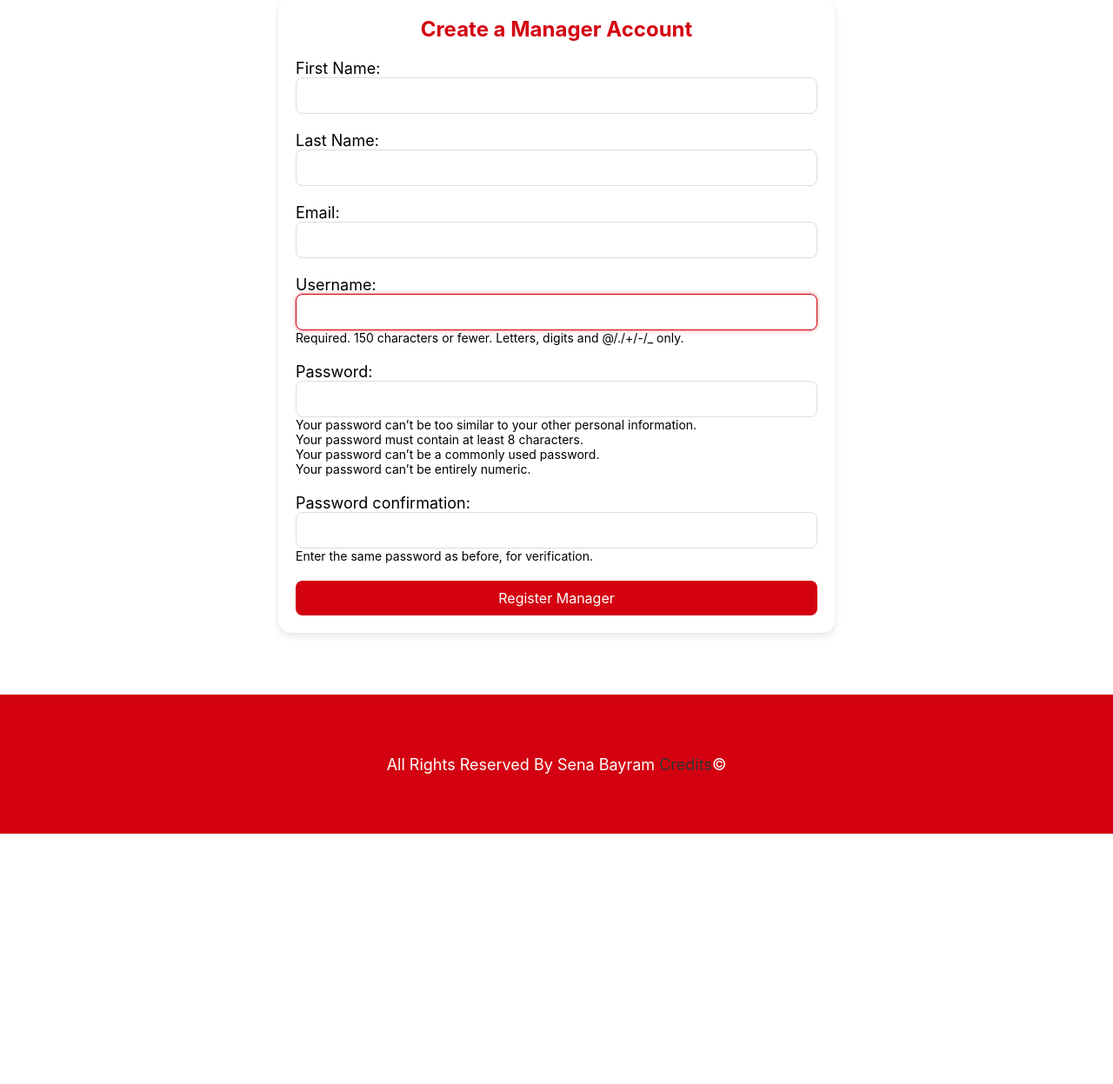
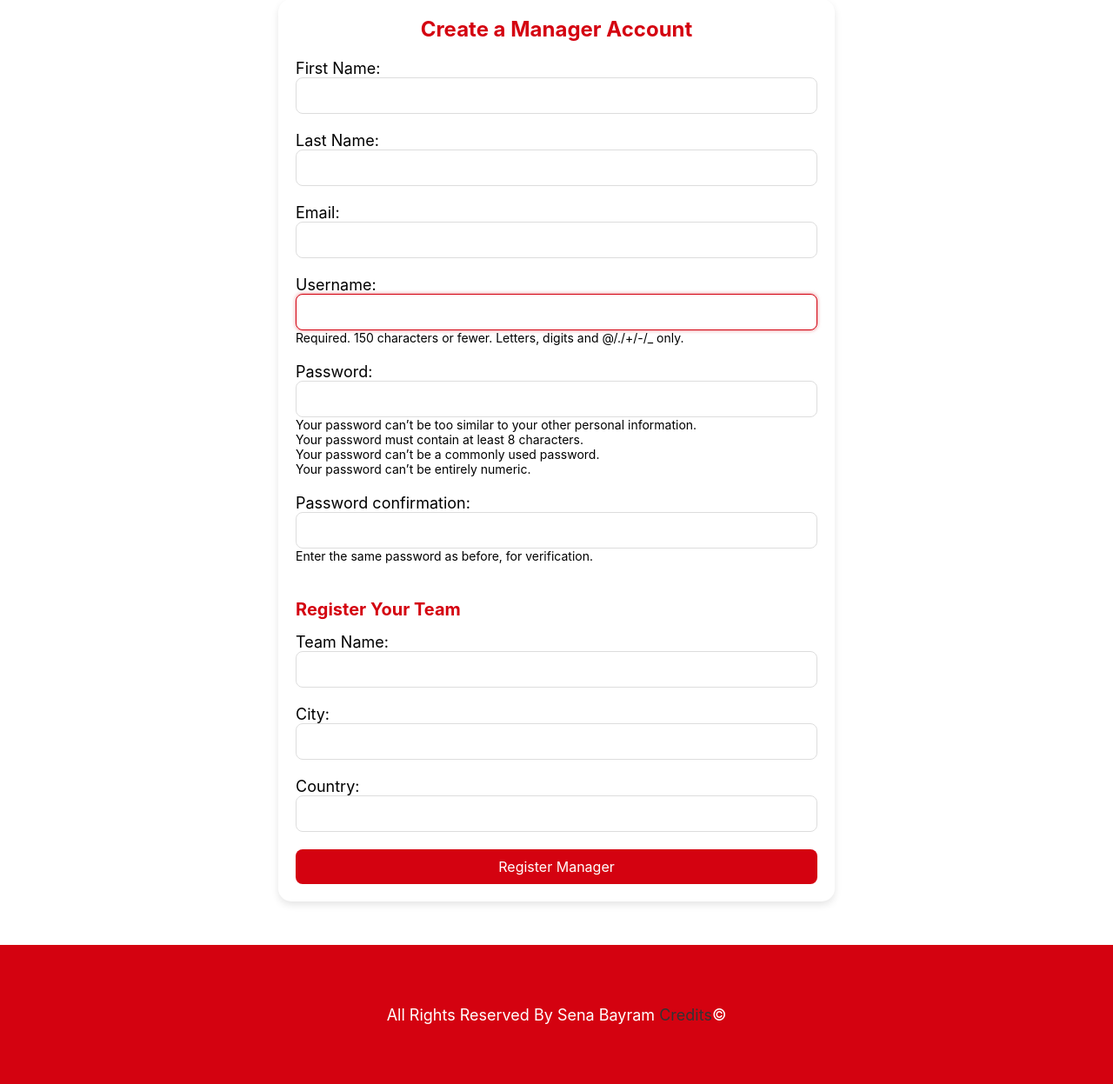
Before and after one commit to Senahilal/cs412, a Django app: page /project/create_manager/ in a window 1280 px wide. Shown: the part 112-1359 px from the top of the page at 87% size. Before the commit the page ends 1071 px from the top, so only its background shows below. Run offline with Django 5.2, Linux system fonts and the light colour scheme.

Commit message:
attached team creation form to manager creation form

```diff
--- a/project/forms.py
+++ b/project/forms.py
@@ -33,3 +33,14 @@ class CreateManagerForm(forms.ModelForm):
         '''Associate this form with the Manager model.'''
         model = Manager
         fields = ['first_name', 'last_name', 'email']
+
+
+class CreateTeamForm(forms.ModelForm):
+    name = forms.CharField(label="Team Name", required=True)
+    city = forms.CharField(label="City", required=True)
+    country = forms.CharField(label="Country", required=True)
+
+    class Meta:
+        '''Associate this form with the Team model.'''
+        model = Team
+        fields = ['name', 'city', 'country']
--- a/project/static/stylesproject.css
+++ b/project/static/stylesproject.css
@@ -550,6 +550,13 @@ footer a{
     margin-bottom: 20px;
 }
 
+.create-manager-container h3 {
+    color: #d40210; /* Red for the heading */
+    font-size: 20px; /*larger font for the title */
+    margin-bottom: 15px;
+    text-align: left;
+}
+
 .create-manager-form {
     display: flex;
     flex-direction: column; /* Stack form elements vertically */
--- a/project/templates/project/create_manager_form.html
+++ b/project/templates/project/create_manager_form.html
@@ -14,6 +14,12 @@
         <div class="form-section">
             {{ user_creation_form.as_table }}
         </div>
+        <br>
+
+        <h3>Register Your Team</h3>
+        <div class="form-section">
+            {{create_team_form.as_p}}
+        </div>
 
         <button type="submit" class="create-manager-button">Register Manager</button>
     </form>
--- a/project/views.py
+++ b/project/views.py
@@ -114,6 +114,7 @@ class CreateManagerView(CreateView):
         context = super().get_context_data(**kwargs)
         # Pass an unbound UserCreationForm instance to the template
         context['user_creation_form'] = UserCreationForm()
+        context['create_team_form'] = CreateTeamForm()
         return context
 
     def form_valid(self, form):
@@ -131,6 +132,15 @@ class CreateManagerView(CreateView):
 
             # Save the Manager instance
             self.object = form.save()
+
+
+            # Saving team instance with the manager
+
+            team_form = CreateTeamForm(self.request.POST)
+            if team_form.is_valid():
+                team = team_form.save(commit=False)
+                team.manager = self.object
+                team.save()
 
             # Delegate the rest to the superclass
             return super().form_valid(form)
@@ -150,6 +160,7 @@ class CreateManagerView(CreateView):
 class InboxView(LoginRequiredMixin, ListView):
     template_name = 'project/inbox.html'
     context_object_name = 'invitations'
+    login_url = '/project_login'  # Specify the login URL
 
     def get_queryset(self):
         user = self.request.user
@@ -159,73 +170,17 @@ class InboxView(LoginRequiredMixin, ListView):
             return Invitation.objects.filter(inviter=user.manager).order_by('-timestamp')
         return Invitation.objects.none()
 
+    # Redirect users to project_login if not authenticated
     def get_login_url(self):
-        return reverse('login')
-
-
-# def send_invite(request, player_id):
-#     """
-#     Sends an invitation from the logged-in manager to the selected player.
-#     """
-#     # Get the player object by its ID
-#     player = get_object_or_404(Player, id=player_id)
-
-#     # Get the logged-in manager
-#     manager = request.user.manager
-
-#     # Check if the player is already in the manager's team
-#     if player in manager.get_players_in_team():
-#         messages.error(request, "Player is already in your team.")
-#     else:
-#         # Create a new invitation in the database
-#         Invitation.objects.create(inviter=manager, invitee=player)
-#         messages.success(request, f"Invitation sent to {player.first_name} {player.last_name}.")
-
-#     # Redirect back to the player's profile page
-#     return redirect('show_player', pk=player.pk)
-
-
-
-# def respond_invite(request, invite_id):
-#     """
-#     Allows a player to accept or reject an invitation.
-#     """
-#     # Get the invitation by its ID, ensuring it belongs to the logged-in player
-#     invitation = get_object_or_404(Invitation, id=invite_id, invitee=request.user.player)
-
-#     if request.method == 'POST':
-#         # Get the player's response (Accepted or Rejected)
-#         response = request.POST.get('response')
-#         if response in ['Accepted', 'Rejected']:
-#             # Update the invitation status
-#             invitation.status = response
-#             invitation.save()
-
-#             if response == 'Accepted':
-#                 # Get the player's current team, if any
-#                 current_team_record = PlaysIn.objects.filter(player=invitation.invitee, end_date__isnull=True).first()
-
-#                 # End the current team's record if it exists
-#                 if current_team_record:
-#                     current_team_record.end_date = datetime.now()
-#                     current_team_record.save()
-
-#                 # Add the player to the new team
-#                 PlaysIn.objects.create(
-#                     player=invitation.invitee,
-#                     team=invitation.inviter.get_team(),
-#                     start_date=datetime.now()
-#                 )
-
-#             messages.success(request, f"You have {response.lower()} the invitation.")
-#         else:
-#             messages.error(request, "Invalid response.")
-
-#     # Redirect back to the player's inbox
-#     return redirect('inbox')
+        return reverse('project_login')
 
 
 class SendInvitationView(LoginRequiredMixin, View):
+
+    # Redirect users to project_login if not authenticated
+    def get_login_url(self):
+        return reverse('project_login')
+
     def dispatch(self, request, *args, **kwargs):
         # Ensure the user is a manager
         if not hasattr(request.user, 'manager'):
@@ -245,6 +200,11 @@ class SendInvitationView(LoginRequiredMixin, View):
         return redirect('show_player', pk=player.pk)
 
 class RespondInvitationView(LoginRequiredMixin, View):
+
+    # Redirect users to project_login if not authenticated
+    def get_login_url(self):
+        return reverse('project_login')
+
     def dispatch(self, request, *args, **kwargs):
         # Ensure the user is a player
         if not hasattr(request.user, 'player'):
```
